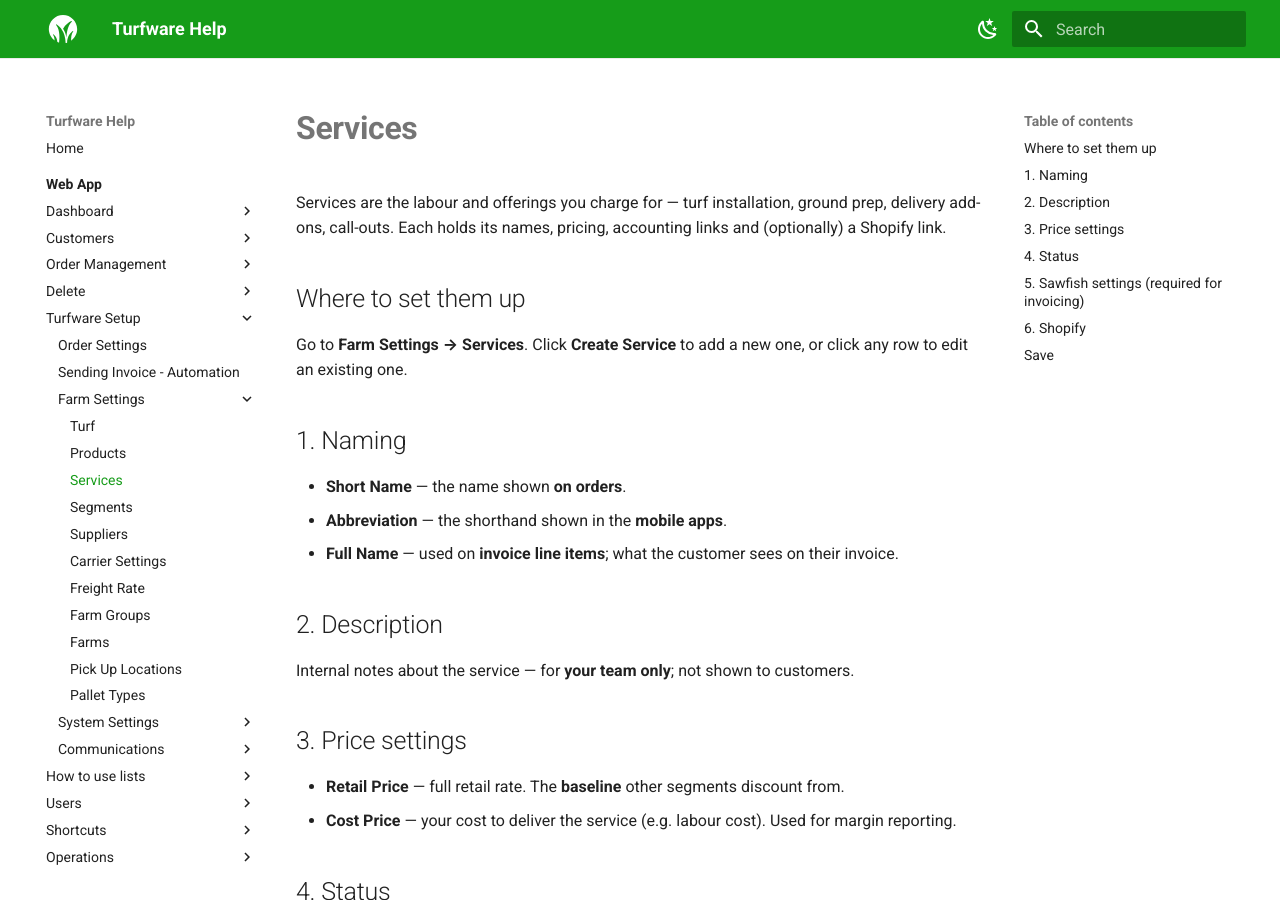
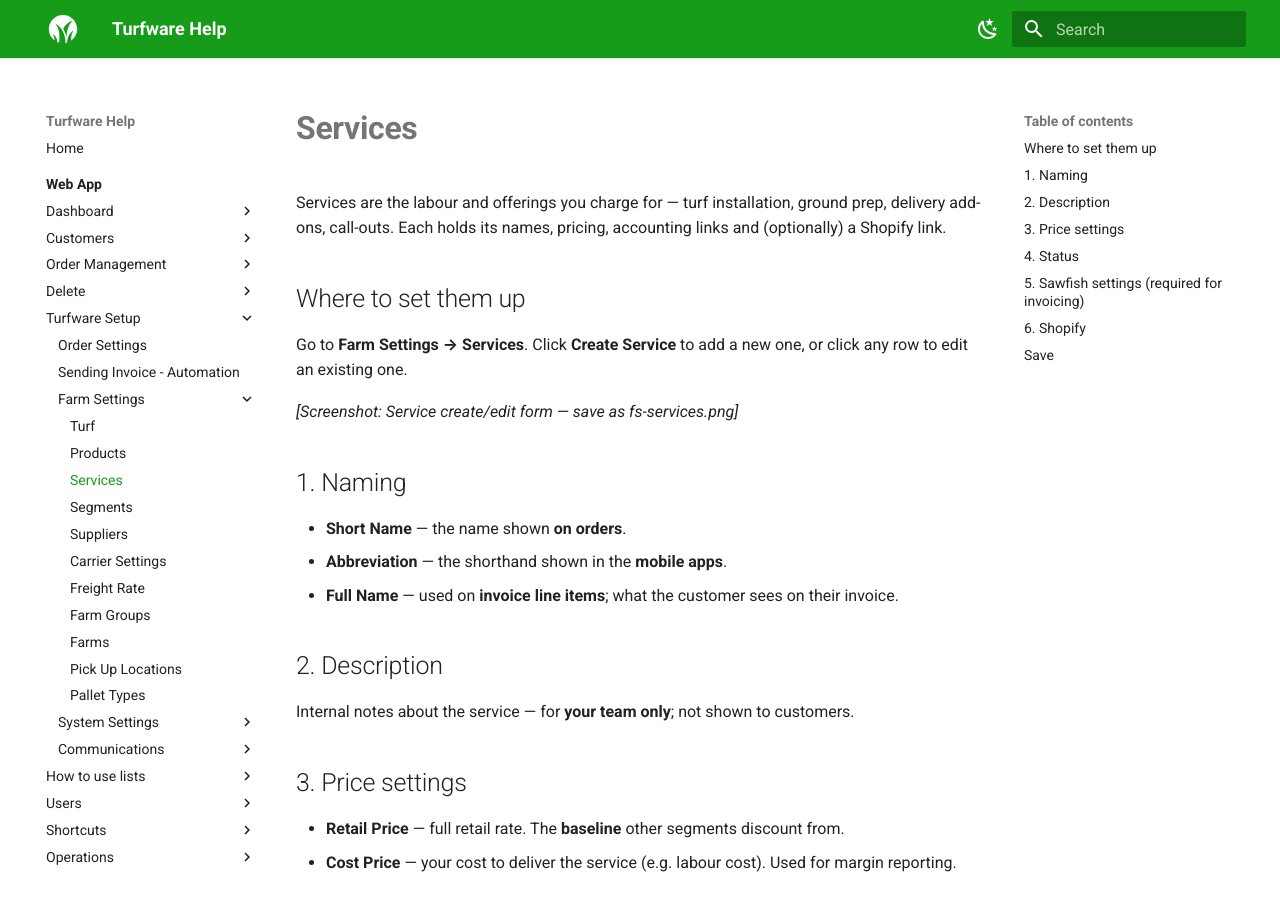
Before and after one commit to tobyh82/turfware-guides, an MkDocs documentation site: the page built from docs/web-app/turfware-setup/farm-settings/services.md, in a window 1280 px wide and 900 px high. Built offline with MkDocs 1.6.1 and Material for MkDocs 9.7.7, drawn with Linux system fonts in a browser that asks for light colours.

Commit message:
Farm Settings: add screenshot placeholders to Products and Services for the sweep
Co-Authored-By: Claude Opus 4.8 <noreply@anthropic.com>

```diff
--- a/docs/web-app/turfware-setup/farm-settings/services.md
+++ b/docs/web-app/turfware-setup/farm-settings/services.md
@@ -9,6 +9,8 @@ Services are the labour and offerings you charge for — turf installation, grou
 ## Where to set them up
 
 Go to **Farm Settings → Services**. Click **Create Service** to add a new one, or click any row to edit an existing one.
+
+*[Screenshot: Service create/edit form — save as fs-services.png]*
 
 ## 1. Naming
 
```
Also changed, not shown: docs/web-app/turfware-setup/farm-settings/products.md (+2 -0 lines).
